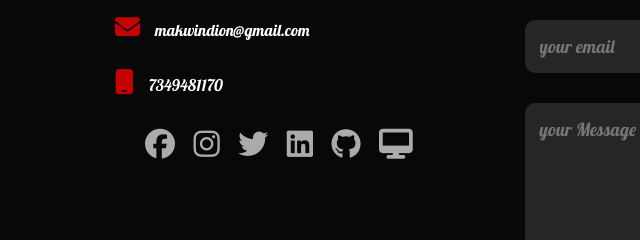
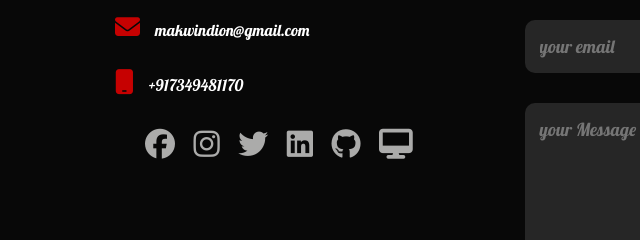
Before and after one commit to MakwinDion/My_portfolio_website, a plain HTML site: page index.html in a window 1280 px wide. Shown: the part 3103-3343 px from the top of the page, 13-653 px from the left. Drawn offline with nearby package versions, Linux system fonts and the light colour scheme.

Commit message:
index.html

```diff
--- a/index.html
+++ b/index.html
@@ -155,7 +155,7 @@
         <div class="contact-left">
           <h1 class="sub-title">Contact Me</h1>
           <p><i class="fa-solid fa-envelope"></i>makwindion@gmail.com</p>
-          <p><i class="fa-solid fa-mobile"></i>7349481170</p>
+          <p><i class="fa-solid fa-mobile"></i>+917349481170</p>
           <div class="social-icons">
             <a href ="https://www.facebook.com/makwindion.dcunha" ><i class="fa-brands fa-facebook"></i></a>
             <a href="https://www.instagram.com/mr_dcunha/"><i class="fa-brands fa-instagram"></i></a>
```
